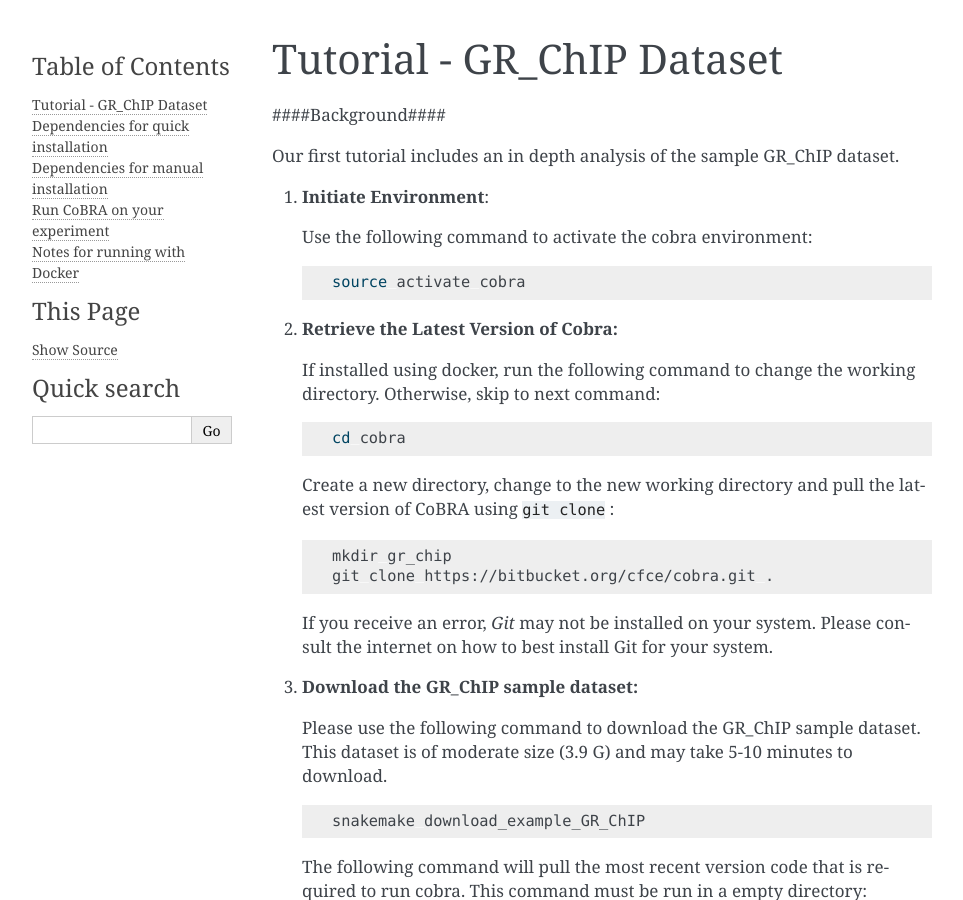
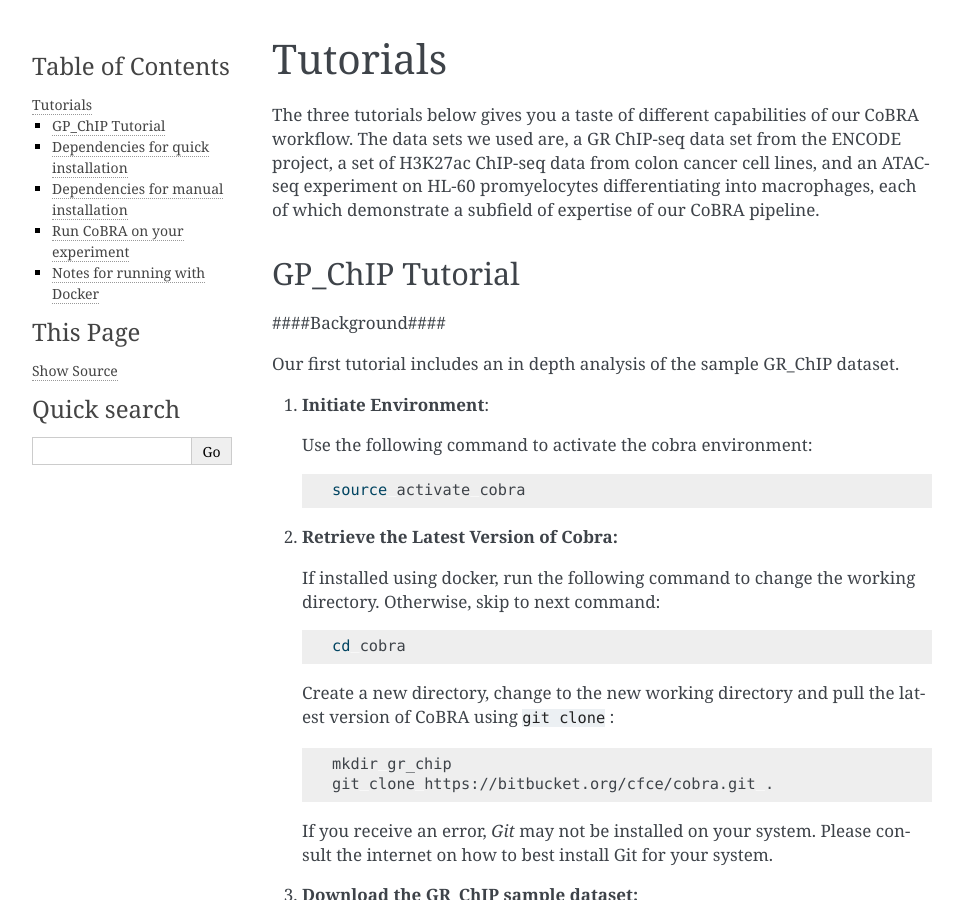
Before and after one commit to qiuxintao101/cobra, a Sphinx documentation site: the page built from docs/tutorials.rst, in a window 1280 px wide and 900 px high. Shown: the whole window, without its empty margins (148-1111 px from the left). Built offline with Sphinx 7.4.7, drawn with Linux system fonts in a browser that asks for light colours.

Commit message:
initiated gp_chip tutorial

```diff
--- a/docs/tutorials.rst
+++ b/docs/tutorials.rst
@@ -1,7 +1,13 @@
 
 .. _docs-quickstart:
 
-Tutorial - GR_ChIP Dataset
+*****
+Tutorials
+*****
+
+The three tutorials below gives you a taste of different capabilities of our CoBRA workflow. The data sets we used are, a GR ChIP-seq data set from the ENCODE project, a set of H3K27ac ChIP-seq data from colon cancer cell lines, and an ATAC-seq experiment on HL-60 promyelocytes differentiating into macrophages, each of which demonstrate a subfield of expertise of our CoBRA pipeline.
+
+GP_ChIP Tutorial
 ============================================================
 
 ####Background####
```
